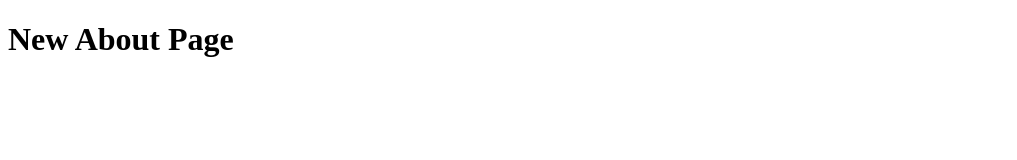
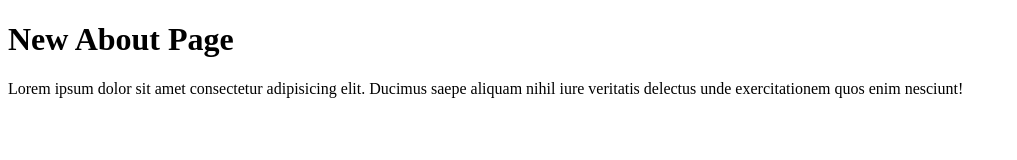
Before and after one commit to HIRWA13/Gym-Git-Exercise-Solutions, a plain HTML site: page about.html in a window 1280 px wide. Shown: the whole page, without its empty margins (0-1017 px from the left). Drawn offline with Linux system fonts and the light colour scheme.

```diff
--- a/about.html
+++ b/about.html
@@ -7,5 +7,10 @@
   </head>
   <body>
     <h1>New About Page</h1>
+    <p>
+      Lorem ipsum dolor sit amet consectetur adipisicing elit. Ducimus saepe
+      aliquam nihil iure veritatis delectus unde exercitationem quos enim
+      nesciunt!
+    </p>
   </body>
 </html>
```
